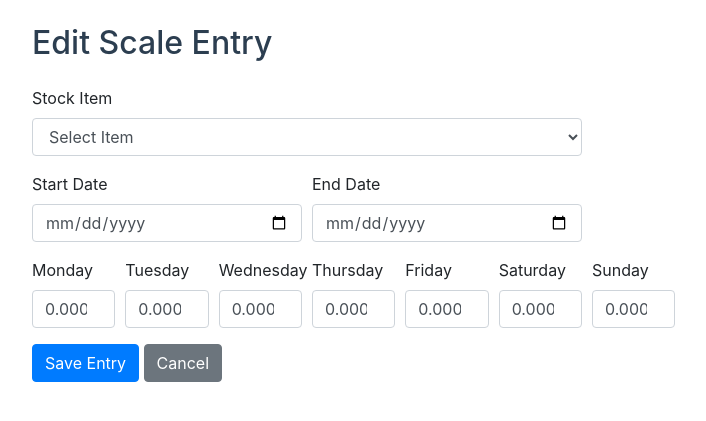
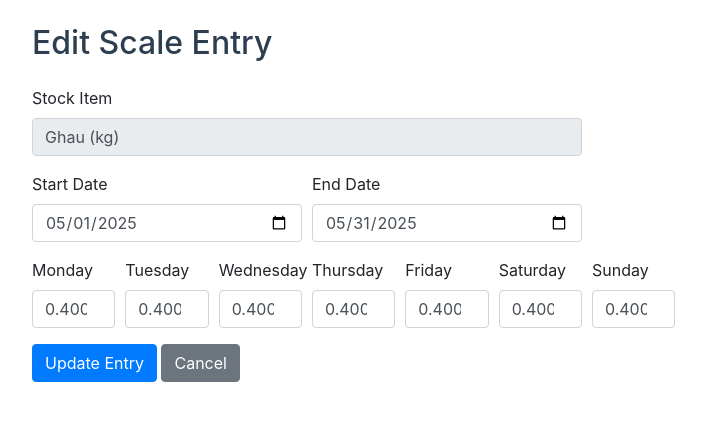
Before and after one commit to shaktivanani/jail-rasan, a Flask app: page /scale/edit/1 in a window 1280 px wide. Shown: the part 76-497 px from the top of the page, without its empty margins (53-759 px from the left). Run offline with Flask 3, Linux system fonts and the light colour scheme; some libraries are stand-ins or nearby versions.

Commit message:
update scalmodule

```diff
--- a/templates/scale/edit_scale.html
+++ b/templates/scale/edit_scale.html
@@ -6,65 +6,53 @@
 <form method="POST">
     <div class="form-row">
         <div class="form-group col-md-6">
-            <label for="stock_item">Stock Item</label>
-            <select class="form-control" id="stock_item" name="stock_item" required>
-                <option value="">Select Item</option>
-                {% for item in stock_items %}
-                <option value="{{ item.id }}">{{ item.item_name }} ({{ item.unit }})</option>
-                {% endfor %}
-            </select>
+            <label>Stock Item</label>
+            <input type="text" class="form-control"
+                   value="{{ entry.stock_item.item_name }} ({{ entry.stock_item.unit }})"
+                   readonly>
+            <input type="hidden" name="stock_item" value="{{ entry.stock_item_id }}">
         </div>
     </div>
 
     <div class="form-row">
         <div class="form-group col-md-3">
             <label for="start_date">Start Date</label>
-            <input type="date" class="form-control" id="start_date" name="start_date" required>
+            <input type="date" class="form-control" id="start_date" name="start_date"
+                   value="{{ entry.start_date.strftime('%Y-%m-%d') }}" required>
         </div>
         <div class="form-group col-md-3">
             <label for="end_date">End Date</label>
-            <input type="date" class="form-control" id="end_date" name="end_date" required>
+            <input type="date" class="form-control" id="end_date" name="end_date"
+                   value="{{ entry.end_date.strftime('%Y-%m-%d') }}" required>
         </div>
     </div>
 
     <div class="form-row">
+        {% for day in ['monday', 'tuesday', 'wednesday', 'thursday', 'friday', 'saturday', 'sunday'] %}
         <div class="form-group col-md-1">
-            <label>Monday</label>
-            <input type="number" step="0.0001" class="form-control" name="monday" value="0.0000" required>
+            <label>{{ day|title }}</label>
+            <input type="number" step="0.001" class="form-control"
+                   name="{{ day }}"
+                   value="{{ "%.4f"|format(entry[day]) }}"
+                   required>
         </div>
-        <div class="form-group col-md-1">
-            <label>Tuesday</label>
-            <input type="number" step="0.0001" class="form-control" name="tuesday" value="0.0000" required>
-        </div>
-        <div class="form-group col-md-1">
-            <label>Wednesday</label>
-            <input type="number" step="0.0001" class="form-control" name="wednesday" value="0.0000" required>
-        </div>
-        <div class="form-group col-md-1">
-            <label>Thursday</label>
-            <input type="number" step="0.0001" class="form-control" name="thursday" value="0.0000" required>
-        </div>
-        <div class="form-group col-md-1">
-            <label>Friday</label>
-            <input type="number" step="0.0001" class="form-control" name="friday" value="0.0000" required>
-        </div>
-        <div class="form-group col-md-1">
-            <label>Saturday</label>
-            <input type="number" step="0.0001" class="form-control" name="saturday" value="0.0000" required>
-        </div>
-        <div class="form-group col-md-1">
-            <label>Sunday</label>
-            <input type="number" step="0.0001" class="form-control" name="sunday" value="0.0000" required>
-        </div>
+        {% endfor %}
     </div>
 
-    <button type="submit" class="btn btn-primary">Save Entry</button>
+    <button type="submit" class="btn btn-primary">Update Entry</button>
     <a href="{{ url_for('scale_list') }}" class="btn btn-secondary">Cancel</a>
 </form>
 
 <script>
-document.getElementById('stock_item').addEventListener('change', function() {
-    // You could add dynamic unit display logic here if needed
+// Date validation
+document.querySelector('form').addEventListener('submit', function(e) {
+    const startDate = new Date(document.getElementById('start_date').value);
+    const endDate = new Date(document.getElementById('end_date').value);
+
+    if (startDate > endDate) {
+        alert('End date must be after start date!');
+        e.preventDefault();
+    }
 });
 </script>
 {% endblock %}
```
Also changed, not shown: templates/scale/add_scale.html (+7 -7 lines), templates/scale/scale_list.html (+7 -7 lines), instance/rasan.db.
